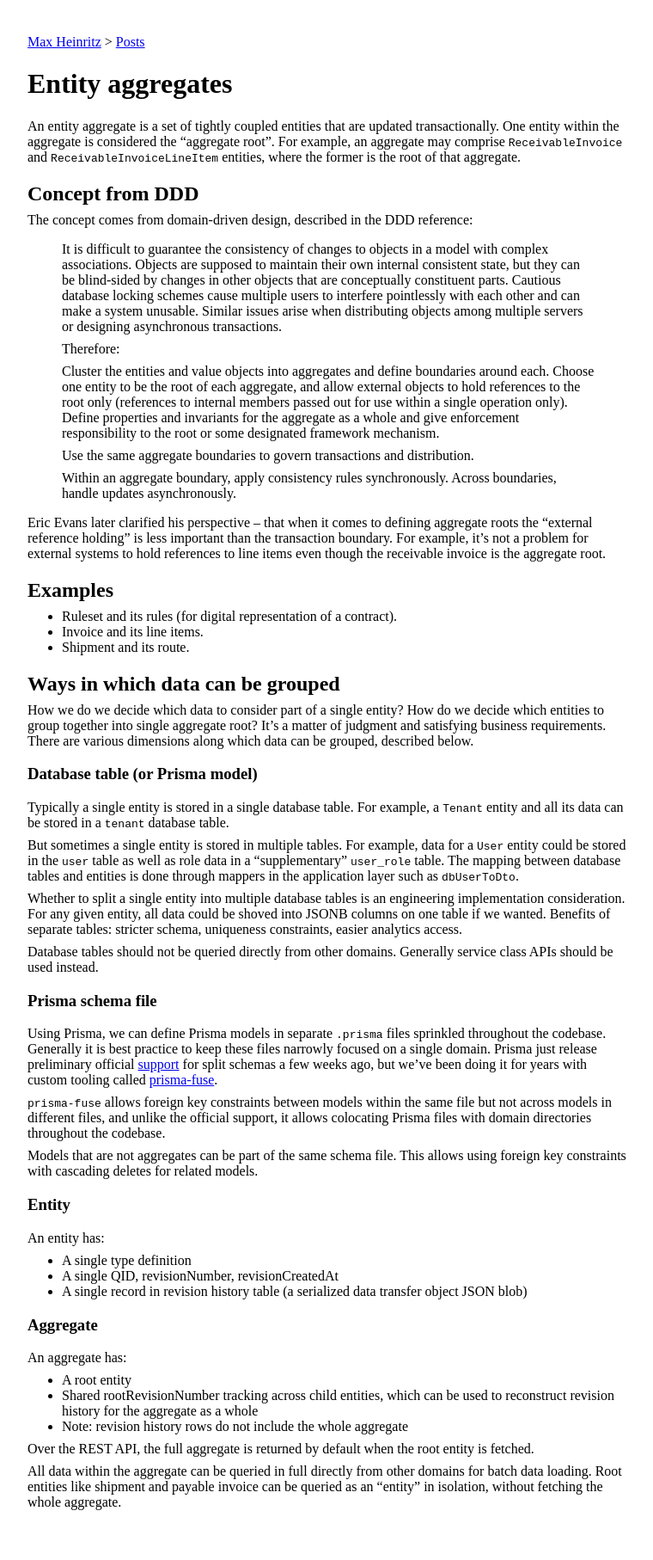
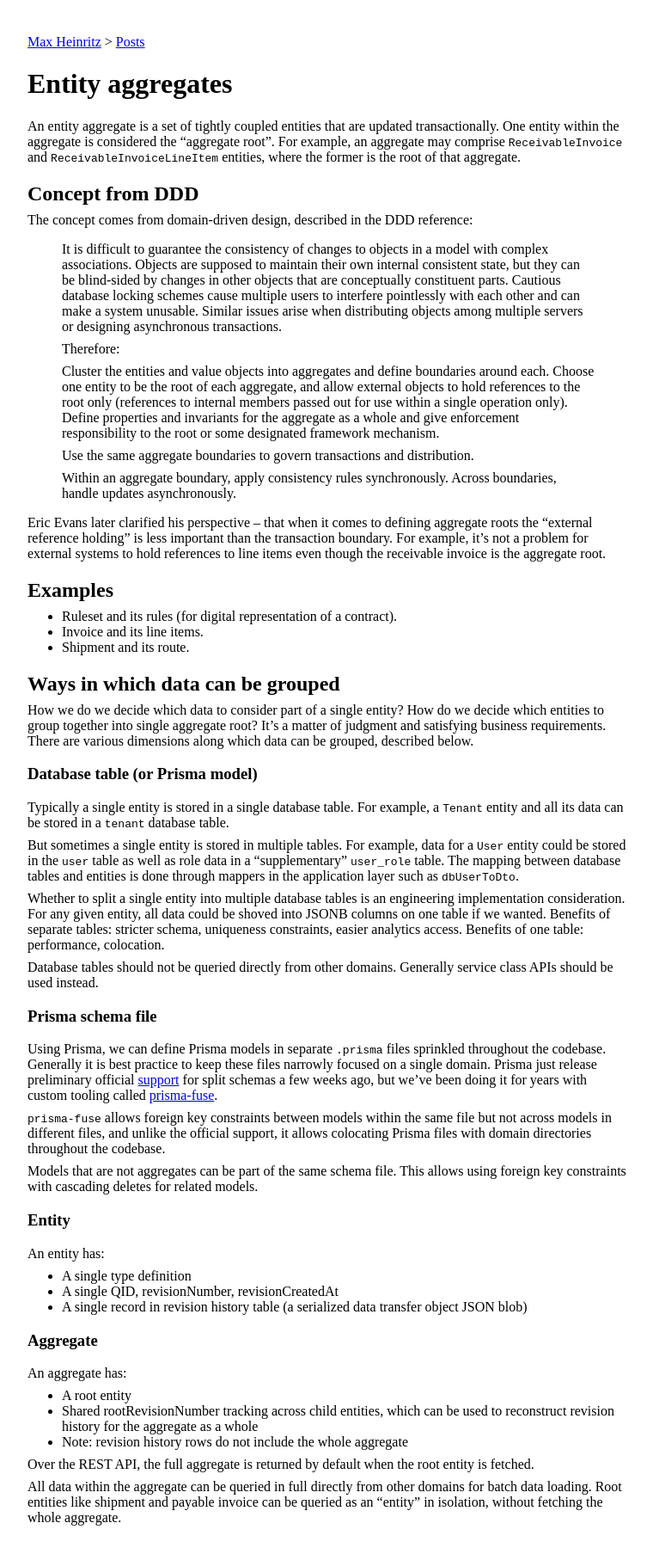
Before and after one commit to maxh/maxheinritz.com, a Jekyll site: the page built from _posts/2024-06-16-entity-aggregates.md, in a window 1280 px wide. Shown: the whole page at 86% size, without its empty margins (108-868 px from the left). Built offline with Jekyll 4.4.1, drawn with Linux system fonts in a browser that asks for light colours.

Commit message:
colocation

```diff
--- a/_posts/2024-06-16-entity-aggregates.md
+++ b/_posts/2024-06-16-entity-aggregates.md
@@ -43,7 +43,7 @@ Typically a single entity is stored in a single database table. For example, a `
 
 But sometimes a single entity is stored in multiple tables. For example, data for a `User` entity could be stored in the `user` table as well as role data in a "supplementary" `user_role` table. The mapping between database tables and entities is done through mappers in the application layer such as `dbUserToDto`.
 
-Whether to split a single entity into multiple database tables is an engineering implementation consideration. For any given entity, all data could be shoved into JSONB columns on one table if we wanted. Benefits of separate tables: stricter schema, uniqueness constraints, easier analytics access.
+Whether to split a single entity into multiple database tables is an engineering implementation consideration. For any given entity, all data could be shoved into JSONB columns on one table if we wanted. Benefits of separate tables: stricter schema, uniqueness constraints, easier analytics access. Benefits of one table: performance, colocation.
 
 Database tables should not be queried directly from other domains. Generally service class APIs should be used instead.
 
```
